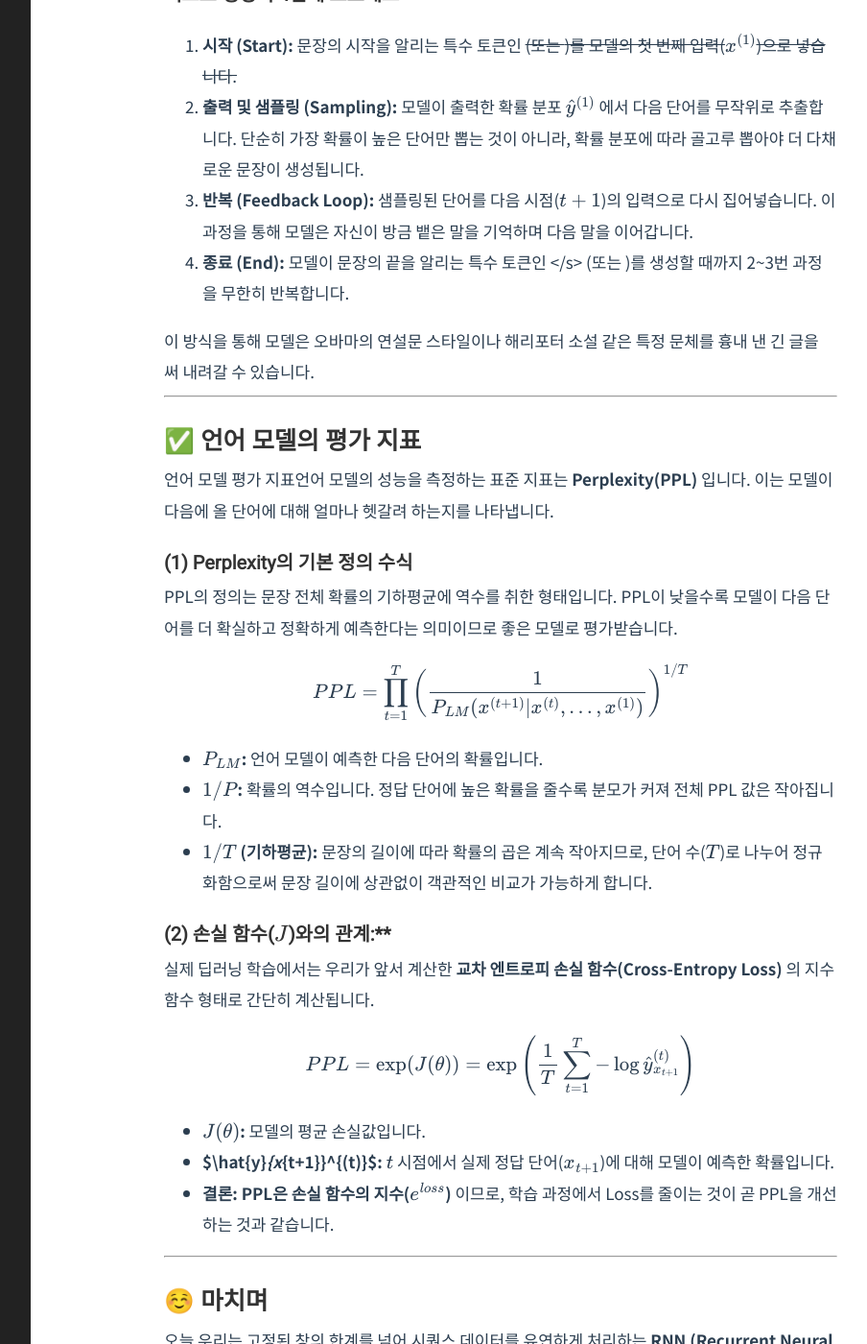
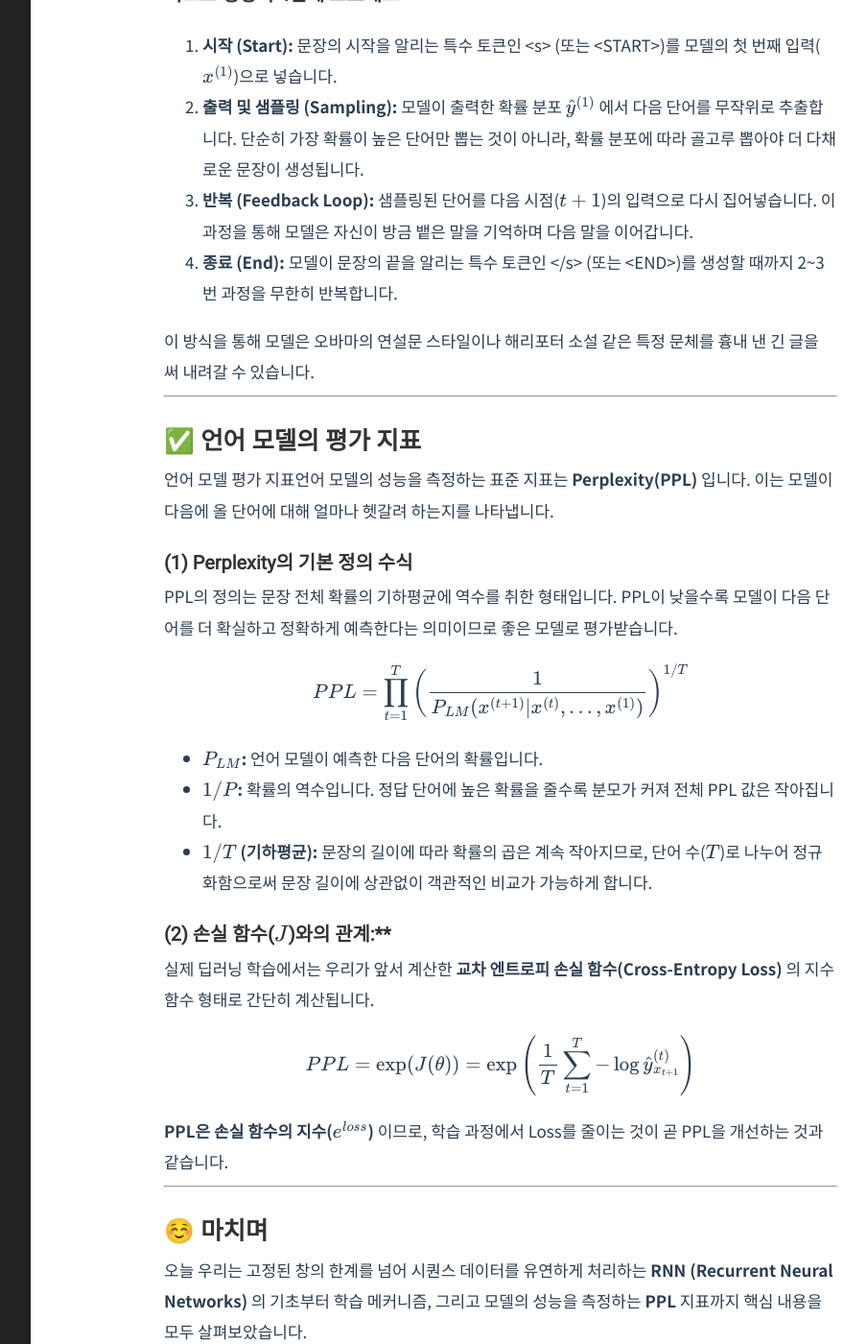
Before and after one commit to Youngjun-CV/Youngjun-CV.github.io, a Jekyll site: the page built from _posts/nlp/2026-03-25-rnn.markdown, in a window 1280 px wide and 1400 px high, scrolled down 3206 px. Shown: the whole window at 96% size, without its empty margins (268-1172 px from the left). Built offline with Jekyll 4.4.1, drawn with Linux system fonts in a browser that asks for light colours; formulas are drawn with MathJax 3; some of the changed text lies outside the part shown.

Commit message:
Update 2026-03-25-rnn.markdown

```diff
--- a/_posts/nlp/2026-03-25-rnn.markdown
+++ b/_posts/nlp/2026-03-25-rnn.markdown
@@ -61,9 +61,7 @@ $$J(\theta) = \frac{1}{T} \sum_{t=1}^{T} J^{(t)}(\theta) = \frac{1}{T} \sum_{t=1
 * 이 평균 손실값을 최소화하도록 모델의 파라미터 $\theta$($W_h, W_e, U$ 등)를 최적화하게 됩니다.
 
 ### (2) Teacher forcing
-**RNN** 은 이전 시점의 출력이 다음 시점의 입력으로 들어가는 순차적 구조를 가집니다. 만약 학습 초기에 모델이 엉뚱한 단어를 예측했다고 가정해 봅시다. 그 단어가 다음 시점의 입력으로 들어가면, 그 뒤에 오는 모든 예측이 줄줄이 망가지게 됩니다. 이를 **Error Accumulation** 이라고 합니다.
-
-이러한 문제를 해결하기 위해, 모델이 어떤 예측을 했든 상관없이 **다음 시점의 입력으로 실제 정답(Ground Truth)을 강제로 주입** 하는 것이 바로 **Teacher Forcing** 입니다.
+**RNN** 은 이전 시점의 출력이 다음 시점의 입력으로 들어가는 순차적 구조를 가집니다. 만약 학습 초기에 모델이 엉뚱한 단어를 예측했다고 가정해 봅시다. 그 단어가 다음 시점의 입력으로 들어가면, 그 뒤에 오는 모든 예측이 줄줄이 망가지게 됩니다. 이를 **Error Accumulation** 이라고 합니다. 이러한 문제를 해결하기 위해, 모델이 어떤 예측을 했든 상관없이 **다음 시점의 입력으로 실제 정답(Ground Truth)을 강제로 주입** 하는 것이 바로 **Teacher Forcing** 입니다.
 
 "My favorite food is chicken" 라는 예시 문장이 있습니다. 모델이 "My" 가 입력되었을 때 "hated"라는 틀린 예측을 하였습니다. 일반적인 추론이라면 다음 입력에 "hated"가 들어가야 하지만, 학습 중이므로 **강제로 정답인 "favorite"을 입력** 합니다. 결과적으로 모델은 앞에서 틀렸더라도, 다시 올바른 문맥 위에서 다음 단어를 예측하는 법을 배울 수 있습니다.
 
@@ -85,10 +83,10 @@ $$\frac{\partial J^{(t)}}{\partial W_h} = \sum_{i=1}^{t} \frac{\partial J^{(t)}}
 학습이 완료된 **RNN** 언어 모델은 단순히 다음 단어를 예측하는 것을 넘어, 스스로 문장을 만들어내는 '창작자'의 역할을 할 수 있습니다. 이를 **Generating roll outs** 라고도 부릅니다.
 
 ### 텍스트 생성의 4단계 프로세스
-1. **시작 (Start):** 문장의 시작을 알리는 특수 토큰인 <s> (또는 <START>)를 모델의 첫 번째 입력($x^{(1)}$)으로 넣습니다.
+1. **시작 (Start):** 문장의 시작을 알리는 특수 토큰인 \<s\> (또는 \<START\>)를 모델의 첫 번째 입력($x^{(1)}$)으로 넣습니다.
 2. **출력 및 샘플링 (Sampling):** 모델이 출력한 확률 분포 $\hat{y}^{(1)}$ 에서 다음 단어를 무작위로 추출합니다. 단순히 가장 확률이 높은 단어만 뽑는 것이 아니라, 확률 분포에 따라 골고루 뽑아야 더 다채로운 문장이 생성됩니다.
 3. **반복 (Feedback Loop):** 샘플링된 단어를 다음 시점($t+1$)의 입력으로 다시 집어넣습니다. 이 과정을 통해 모델은 자신이 방금 뱉은 말을 기억하며 다음 말을 이어갑니다.
-4. **종료 (End):** 모델이 문장의 끝을 알리는 특수 토큰인 </s> (또는 <END>)를 생성할 때까지 2~3번 과정을 무한히 반복합니다.
+4. **종료 (End):** 모델이 문장의 끝을 알리는 특수 토큰인 \</s\> (또는 \<END\>)를 생성할 때까지 2~3번 과정을 무한히 반복합니다.
 
 이 방식을 통해 모델은 오바마의 연설문 스타일이나 해리포터 소설 같은 특정 문체를 흉내 낸 긴 글을 써 내려갈 수 있습니다.
 
@@ -112,15 +110,11 @@ $$PPL = \prod_{t=1}^{T} \left( \frac{1}{P_{LM}(x^{(t+1)} | x^{(t)}, \dots, x^{(1
 
 $$PPL = \exp(J(\theta)) = \exp \left( \frac{1}{T} \sum_{t=1}^{T} - \log \hat{y}_{x_{t+1}}^{(t)} \right)$$
 
-* **$J(\theta)$:** 모델의 평균 손실값입니다.
-* **$\hat{y}_{x_{t+1}}^{(t)}$:** $t$ 시점에서 실제 정답 단어($x_{t+1}$)에 대해 모델이 예측한 확률입니다.
-* **결론: PPL은 손실 함수의 지수($e^{loss}$)** 이므로, 학습 과정에서 Loss를 줄이는 것이 곧 PPL을 개선하는 것과 같습니다.
+**PPL은 손실 함수의 지수($e^{loss}$)** 이므로, 학습 과정에서 Loss를 줄이는 것이 곧 PPL을 개선하는 것과 같습니다.
 
 ---
 
 ## ☺️ 마치며
 오늘 우리는 고정된 창의 한계를 넘어 시퀀스 데이터를 유연하게 처리하는 **RNN (Recurrent Neural Networks)** 의 기초부터 학습 메커니즘, 그리고 모델의 성능을 측정하는 **PPL** 지표까지 핵심 내용을 모두 살펴보았습니다.
 
-**RNN** 은 자연어 처리의 패러다임을 바꾼 혁신적인 구조였지만, 역설적으로 그 '순환'하는 구조 때문에 학습이 깊어질수록 과거의 정보를 잊어버리는 **기울기 소실 (Vanishing Gradient)** 이라는 치명적인 약점을 마주하게 됩니다.
-
-다음 포스팅에서는 **기울기 소실**에 대해 알아보겠습니다. 글 읽어주셔서 감사합니다.
+**RNN** 은 자연어 처리의 패러다임을 바꾼 혁신적인 구조였지만, 역설적으로 그 '순환'하는 구조 때문에 학습이 깊어질수록 과거의 정보를 잊어버리는 **기울기 소실 (Vanishing Gradient)** 이라는 치명적인 약점을 마주하게 됩니다. 다음 포스팅에서는 **기울기 소실**에 대해 알아보겠습니다. 글 읽어주셔서 감사합니다.
```
